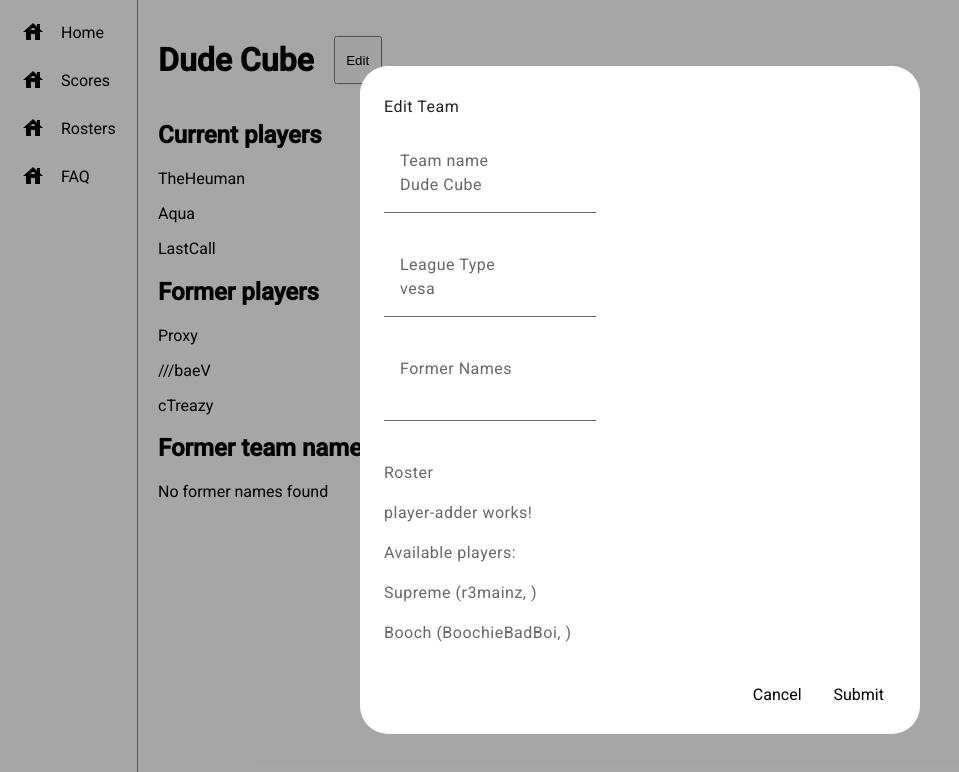
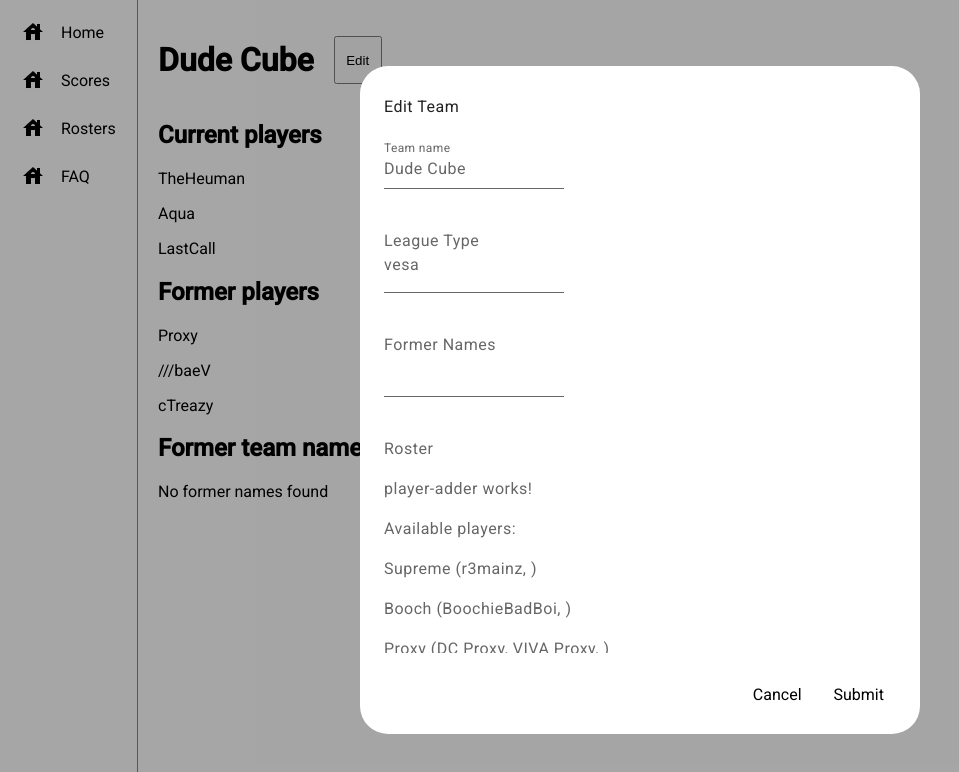
Before and after one commit to theheuman/vesa-apex, an Angular app: page /team/1 in a window 1280 px wide. Both pictures are taken after a click on the button "Edit". Shown: the top 772 px of the page, without its empty margins (0-959 px from the left). Built offline with nearby package versions, Linux system fonts and the light colour scheme.

Commit message:
remove ugly padding from form fields

```diff
--- a/src/app/pages/team/edit-dialog/team-edit-dialog.component.html
+++ b/src/app/pages/team/edit-dialog/team-edit-dialog.component.html
@@ -2,7 +2,7 @@
 <div mat-dialog-content>
   <div class="input">
     <mat-form-field>
-      <label [htmlFor]="'team-name'">Team name</label>
+      <mat-label>Team name</mat-label>
       <input matInput id="team-name" [(ngModel)]="name" />
     </mat-form-field>
   </div>
--- a/src/app/pages/team/edit-dialog/team-edit-dialog.component.scss
+++ b/src/app/pages/team/edit-dialog/team-edit-dialog.component.scss
@@ -1,3 +1,11 @@
 .dialog-box {
   min-width: 250px;
 }
+
+mat-form-field {
+  ::ng-deep {
+    .mdc-text-field {
+      padding: 0;
+    }
+  }
+}
```
Also changed, not shown: src/app/pages/team/edit-dialog/team-edit-dialog.component.ts (+4 -4 lines).
